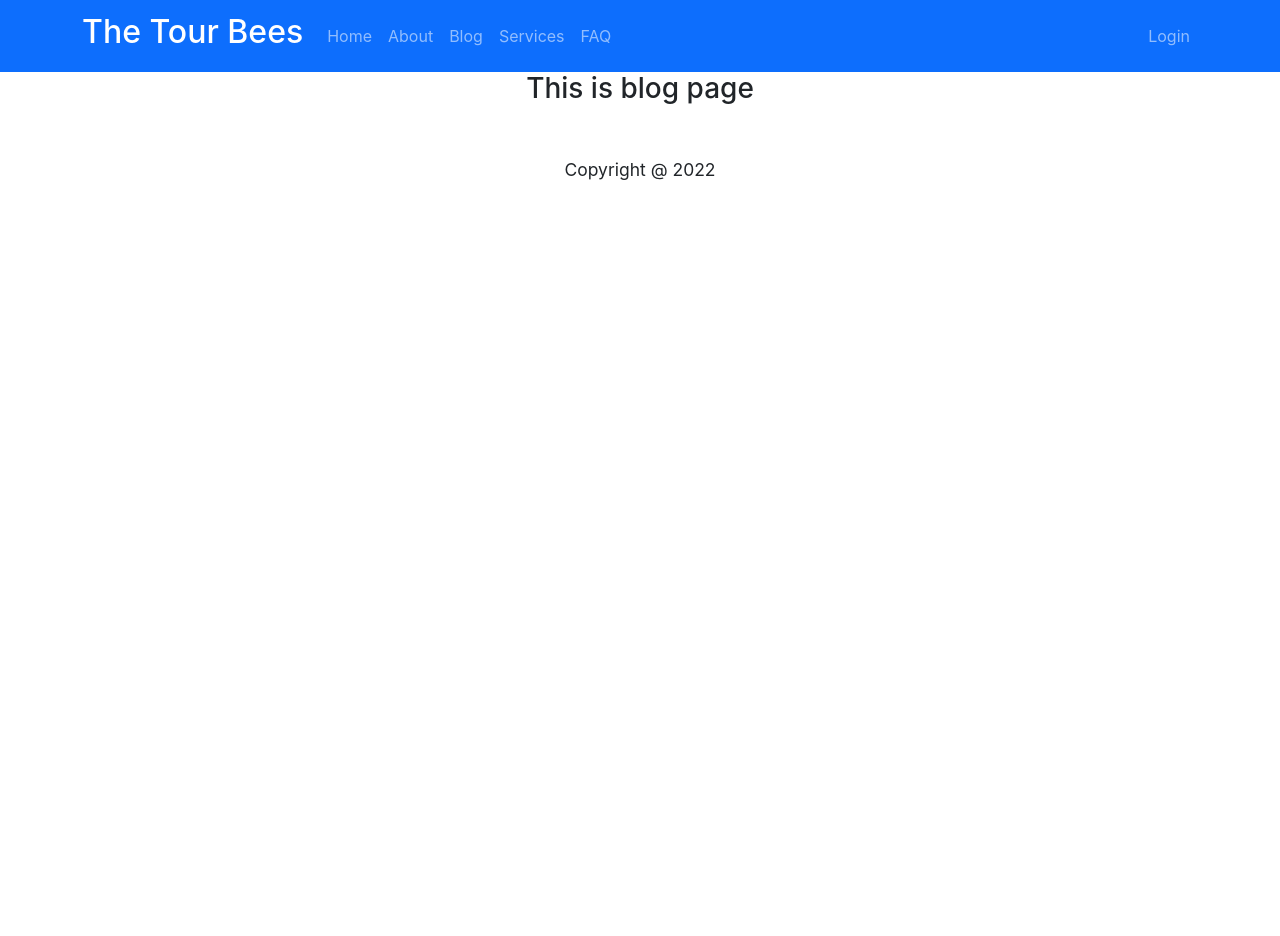
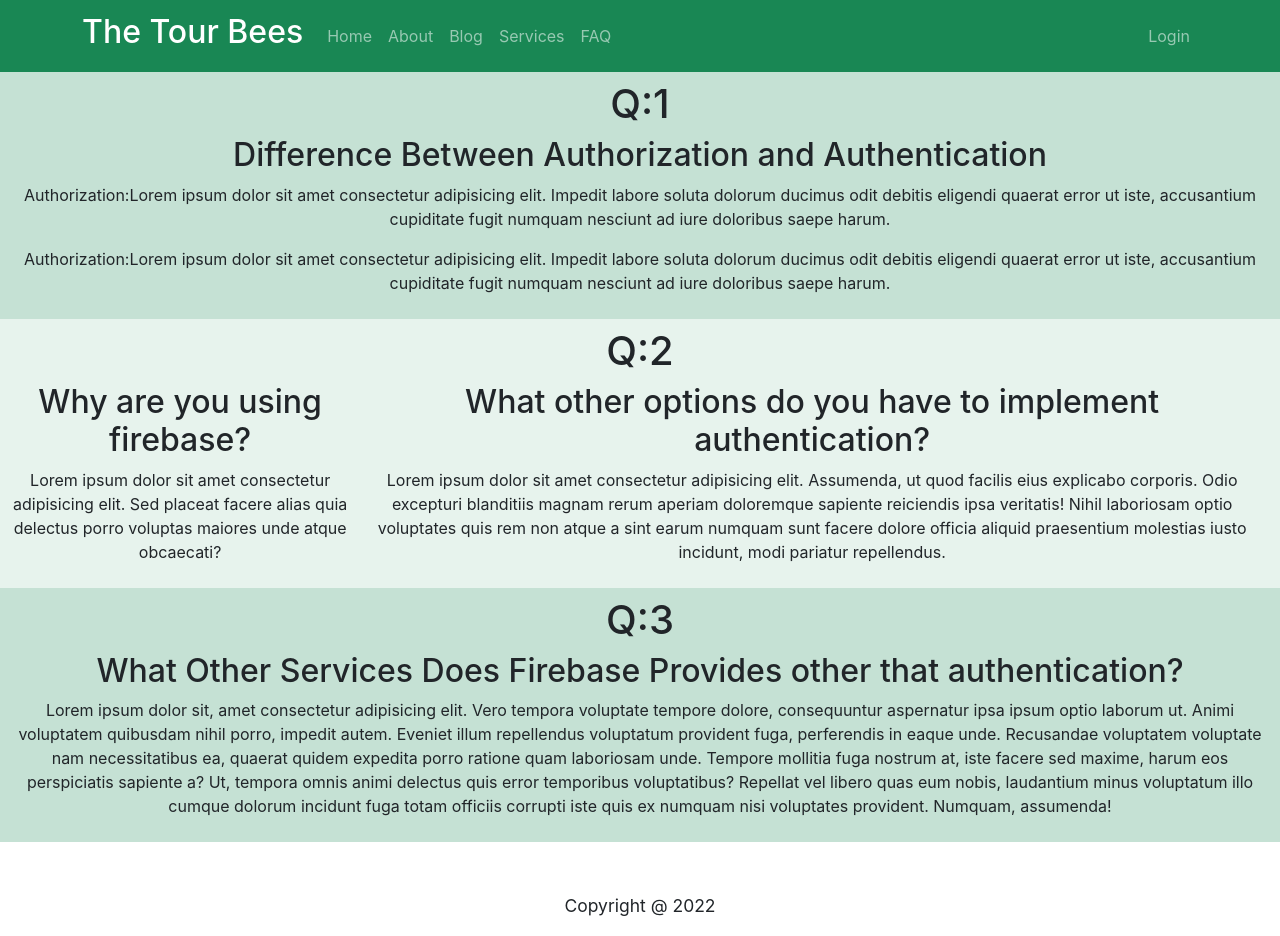
Before and after one commit to mdmehedihasan/the-tour-bees-site, a React (Create React App) app: page /blog in a window 1280 px wide. Before the commit the page ends 800 px from the top, so only its background shows below. Built offline with nearby package versions, Linux system fonts and the light colour scheme; no server answers.

Commit message:
site color change to succss

```diff
--- a/src/Pages/About/About.css
+++ b/src/Pages/About/About.css
@@ -0,0 +1,23 @@
+.main-div {
+    padding-left: 20%;
+    padding-right: 20%;
+}
+
+
+/* Responsive for the site */
+@media only screen and (max-width:576px) {
+    .main-div {
+        padding-left: 5%;
+        padding-right: 5%;
+
+    }
+}
+
+@media only screen and (min-width:577px) and (max-width:992px) {
+
+
+    .main-div {
+        padding-left: 0;
+        padding-right: 0;
+    }
+}
--- a/src/Pages/About/About.js
+++ b/src/Pages/About/About.js
@@ -1,9 +1,23 @@
 import React from 'react';
+import bio from "../../images/profile/mehedi.jpg"
+import "../About/About.css"
 
 const About = () => {
     return (
-        <div>
-            <h3>This is about apge</h3>
+        <div className='main-div'>
+            <div className='second-div d-flex align-items-center  mx-auto p-5 sm-p-0'>
+                <div className=' w-50 bg-secondary p-5'>
+                    <img className='border rounded-circle ' src={bio} alt="" />
+                    <h3 className='text-white'>Md Mehedi Hasan</h3>
+                    <p className='text-white'>Hi! This is Mehedi. Currently I am pursuing my graduation form Bangladesh University in the Department of Computer Science and Engineering.Passion is developing website consistently.Trying to develop myself</p>
+                    <small className='text-white'>BSc in Cse, BU</small>
+                </div>
+                <div className='w-50  p-5'>
+                    <h3>Goal To Achieve</h3>
+                    <p>Basically I am in this fielf from my interest. I fond of creating and doing something new. When I saw the videos of Jhankar Mahbub vai, then think about myself why I don't do that? It is very interesting and creative also. </p>
+                    <p>I need to develop myself and want to be the best developer.I know technology is changing day by day and I am also ready to take any challenge. I want to be full stack developer and become an technology expert. </p>
+                </div>
+            </div>
         </div>
     );
 };
--- a/src/Pages/Blog/Blog.js
+++ b/src/Pages/Blog/Blog.js
@@ -3,7 +3,31 @@ import React from 'react';
 const Blog = () => {
     return (
         <div>
-            <h3>This is blog page</h3>
+            <div className='bg-success p-2 text-dark bg-opacity-25'>
+                <h1>Q:1</h1>
+                <h2>Difference Between Authorization and Authentication</h2>
+                <p><span>Authorization:</span>Lorem ipsum dolor sit amet consectetur adipisicing elit. Impedit labore soluta dolorum ducimus odit debitis eligendi quaerat error ut iste, accusantium cupiditate fugit numquam nesciunt ad iure doloribus saepe harum.</p>
+                <p><span>Authorization:</span>Lorem ipsum dolor sit amet consectetur adipisicing elit. Impedit labore soluta dolorum ducimus odit debitis eligendi quaerat error ut iste, accusantium cupiditate fugit numquam nesciunt ad iure doloribus saepe harum.</p>
+            </div>
+            <div className='bg-success p-2 text-dark bg-opacity-10'>
+                <h1>Q:2</h1>
+                <div className='d-flex'>
+                    <div className='w-40'>
+                        <h2>Why are you using firebase?</h2>
+                        <p>Lorem ipsum dolor sit amet consectetur adipisicing elit. Sed placeat facere alias quia delectus porro voluptas maiores unde atque obcaecati?</p>
+                    </div>
+                    <div className='w-60'>
+                        <h2>What other options do you have to implement authentication?</h2>
+                        <p>Lorem ipsum dolor sit amet consectetur adipisicing elit. Assumenda, ut quod facilis eius explicabo corporis. Odio excepturi blanditiis magnam rerum aperiam doloremque sapiente reiciendis ipsa veritatis! Nihil laboriosam optio voluptates quis rem non atque a sint earum numquam sunt facere dolore officia aliquid praesentium molestias iusto incidunt, modi pariatur repellendus.</p>
+                    </div>
+                </div>
+            </div>
+            <div className='bg-success p-2 text-dark bg-opacity-25'>
+                <h1>Q:3</h1>
+                <h2>What Other Services Does Firebase Provides other that authentication?</h2>
+                <p>Lorem ipsum dolor sit, amet consectetur adipisicing elit. Vero tempora voluptate tempore dolore, consequuntur aspernatur ipsa ipsum optio laborum ut. Animi voluptatem quibusdam nihil porro, impedit autem. Eveniet illum repellendus voluptatum provident fuga, perferendis in eaque unde. Recusandae voluptatem voluptate nam necessitatibus ea, quaerat quidem expedita porro ratione quam laboriosam unde. Tempore mollitia fuga nostrum at, iste facere sed maxime, harum eos perspiciatis sapiente a? Ut, tempora omnis animi delectus quis error temporibus voluptatibus? Repellat vel libero quas eum nobis, laudantium minus voluptatum illo cumque dolorum incidunt fuga totam officiis corrupti iste quis ex numquam nisi voluptates provident. Numquam, assumenda!</p>
+
+            </div>
         </div>
     );
 };
--- a/src/Pages/Home/Home/Banner/Banner.js
+++ b/src/Pages/Home/Home/Banner/Banner.js
@@ -20,7 +20,7 @@ const Banner = () => {
                         alt="First slide"
                     />
                     <Carousel.Caption>
-                        <h3>Cox's Bazar Sea Beatch</h3>
+                        <h3>Cox's Bazar Sea Beach</h3>
                         <p>Cox’s Bazar is a town on the southeast coast of Bangladesh. It’s known for its very long, sandy beachfront, stretching from Sea Beach in the north to Kolatoli Beach in the south.</p>
                     </Carousel.Caption>
                 </Carousel.Item>
--- a/src/Shared/Header/Header.js
+++ b/src/Shared/Header/Header.js
@@ -12,7 +12,7 @@ const Header = () => {
     }
 
     return (
-        <Navbar sticky='top' collapseOnSelect expand="lg" bg="primary" variant="dark">
+        <Navbar sticky='top' collapseOnSelect expand="lg" className='bg-success text-white' variant="dark">
             <Container>
                 <Navbar.Brand as={Link} to="/">
                     <h2>
@@ -21,7 +21,7 @@ const Header = () => {
                 </Navbar.Brand>
                 <Navbar.Toggle aria-controls="responsive-navbar-nav" />
                 <Navbar.Collapse id="responsive-navbar-nav">
-                    <Nav className="me-auto">
+                    <Nav className="me-auto ">
                         <Nav.Link as={Link} to="/home">Home</Nav.Link>
                         <Nav.Link as={Link} to="/about">About</Nav.Link>
                         <Nav.Link as={Link} to="/blog">Blog</Nav.Link>
```
Also changed, not shown: src/images/profile/mehedi.jpg (added).
